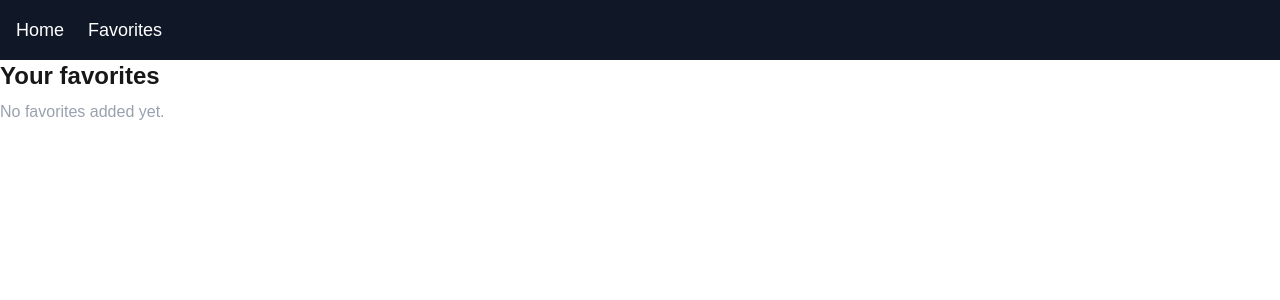
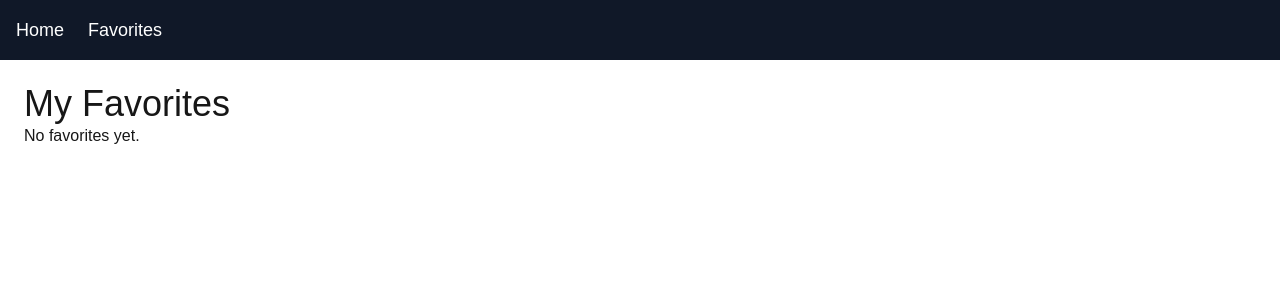
Before and after one commit to ZnathShaikh/movie-app-sept2025, a Next.js app: page /favorites in a window 1280 px wide. Shown: the top 300 px of the page. Built offline with nearby package versions, Linux system fonts and the light colour scheme.

Commit message:
adds the complete local storage functionlity

```diff
--- a/src/app/favorites/page.js
+++ b/src/app/favorites/page.js
@@ -1,8 +1,27 @@
-export default function favoritesPage(){
+"use client";
+
+import { useFavorites } from "../lib/useFavt";
+import MovieCard from "@/components/MovieCard";
+
+export default function FavoritesPage(){
+    const {favorites, handleFavorite}= useFavorites();
     return(
-        <div>
-            <h1 className="text-2xl font-bold"> Your favorites</h1>
-            <p className="mt-2 text-gray-400">No favorites added yet.</p>
+        <main className="p-6">
+      <h1 className="text-4xl">My Favorites</h1>
+      {favorites.length === 0 ? (
+        <p>No favorites yet.</p>
+      ) : (
+        <div className="grid grid-cols-2 md:grid-cols-4 gap-4 mt-4">
+          {favorites.map((movie) => (
+            <MovieCard
+              key={movie.id}
+              movie={movie}
+              isFavorite={true} // all movies here are favorites
+              onFavoriteToggle={handleFavorite}
+            />
+          ))}
         </div>
+      )}
+    </main>
     )
 }
--- /dev/null
+++ b/src/app/lib/useFavt.js
@@ -0,0 +1,27 @@
+import { useState, useEffect } from "react";
+
+export function useFavorites() {
+const [favorites, setFavorites]= useState([]);
+
+  useEffect(()=>{
+    const saved= localStorage.getItem("favorites");
+    if(saved){
+      setFavorites(JSON.parse(saved));
+    }
+  }, [])
+
+  useEffect(()=>{
+    localStorage.setItem("favorites", JSON.stringify(favorites))
+  }, [favorites]);
+
+  const handleFavorite= (movie)=> {
+    setFavorites((prev)=>{
+      if (prev.some((fav)=> fav.id === movie.id)){
+        return prev.filter((fav)=> fav.id !== movie.id);
+      } else{
+        return[...prev, movie];
+      }
+    } );
+
+  };     return { favorites, handleFavorite };
+}
--- a/src/app/page.js
+++ b/src/app/page.js
@@ -3,34 +3,14 @@
 import { useEffect, useState } from "react";
 import MovieCard from "@/components/MovieCard";
 import { GetPopularMovies, SearchMovies } from "./lib/api";
+import { useFavorites } from "./lib/useFavt";
 
 const Home = ()=> {
   const[query, setQuery] = useState("");
   const[movies, setMovies] = useState([]);
   const[loading, setLoading] = useState(false);
   const[error, setError]= useState(null);
-  const [favorites, setFavorites]= useState([]);
-
-  useEffect(()=>{
-    const saved= localStorage.getItem("favorites");
-    if(saved){
-      setFavorites(JSON.parse(saved));
-    }
-  }, [])
-
-  useEffect(()=>{
-    localStorage.setItem("favorites", JSON.stringify(favorites))
-  }, [favorites]);
-
-  const handleFavorite= (movie)=> {
-    setFavorites((prev)=>{
-      if (prev.some((fav)=> fav.id === movie.id)){
-        return prev.filter((fav)=> fav.id !== movie.id);
-      } else{
-        return[...prev, movie];
-      }
-    } );
-  };
+  const { favorites, handleFavorite } = useFavorites();
 
   useEffect(()=>{
     const fetchPopular = async()=>{
```
